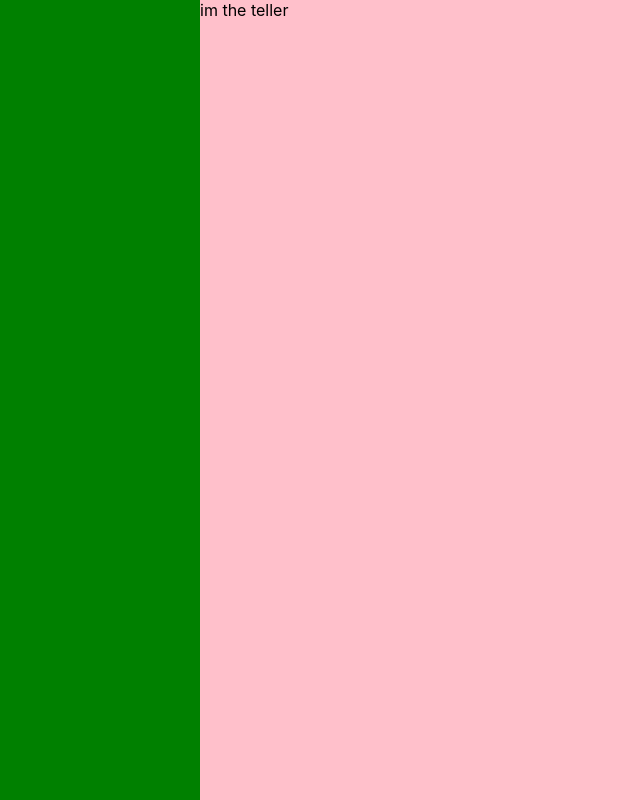
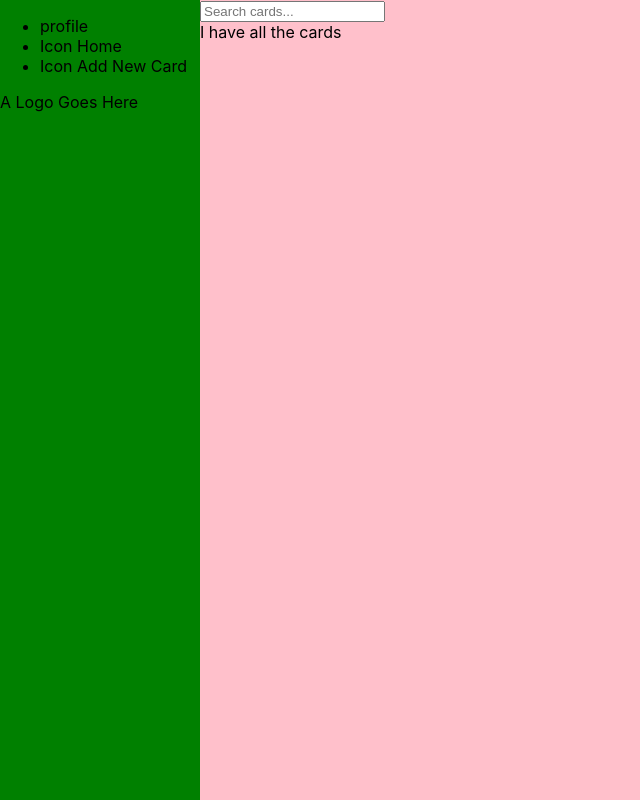
Before and after one commit to AjeaSmith/FrontendGuide, a React (Create React App) app in the folder React/flashcardsmanager/: page /home in a window 1280 px wide. Shown: the whole page, without its empty margins (0-640 px from the left). Built offline with nearby package versions, Linux system fonts and the light colour scheme.

Commit message:
add content for app component

```diff
--- a/React/flashcardsmanager/src/App.css
+++ b/React/flashcardsmanager/src/App.css
@@ -7,7 +7,7 @@
 .AppWrapper nav {
   background-color: green;
 }
-.AppWrapper section {
+.AppWrapper .app {
   background-color: pink;
 }
 .username_wrapper {
--- a/React/flashcardsmanager/src/components/AppComponent.js
+++ b/React/flashcardsmanager/src/components/AppComponent.js
@@ -1,7 +1,23 @@
 import React from "react";
+import CardsComponent from "./CardsComponent";
 
 const AppComponent = () => {
-  return <section>im the teller</section>;
+  return (
+    <section className="app">
+      <div className="search_wrapper">
+        <input
+          type="text"
+          name="search"
+          id="search"
+          placeholder="Search cards..."
+        />
+      </div>
+      <div className="cards_wrapper">
+        {/* <h2>No cards to show...</h2> */}
+        <CardsComponent/>
+      </div>
+    </section>
+  );
 };
 
 export default AppComponent;
--- /dev/null
+++ b/React/flashcardsmanager/src/components/CardsComponent.js
@@ -0,0 +1,12 @@
+import React from "react";
+
+const CardsComponent = () => {
+  return (
+    <div>
+      I have all the cards
+      {/* Loop through cards from localstorage that gets added */}
+    </div>
+  );
+};
+
+export default CardsComponent;
--- a/React/flashcardsmanager/src/components/SideMenuComponent.js
+++ b/React/flashcardsmanager/src/components/SideMenuComponent.js
@@ -1,7 +1,18 @@
 import React from "react";
 
 const SideMenu = ({ username }) => {
-  return <nav>{username}</nav>;
+  return (
+    <nav>
+      <section className="nav_content">
+        <ul className="nav_menu">
+          <li>profile</li>
+          <li>Icon Home</li>
+          <li>Icon Add New Card</li>
+        </ul>
+        <div className="nav_logo">A Logo Goes Here</div>
+      </section>
+    </nav>
+  );
 };
 
 export default SideMenu;
```
Also changed, not shown: 1 other file (tests, documents, lock files or other folders).
